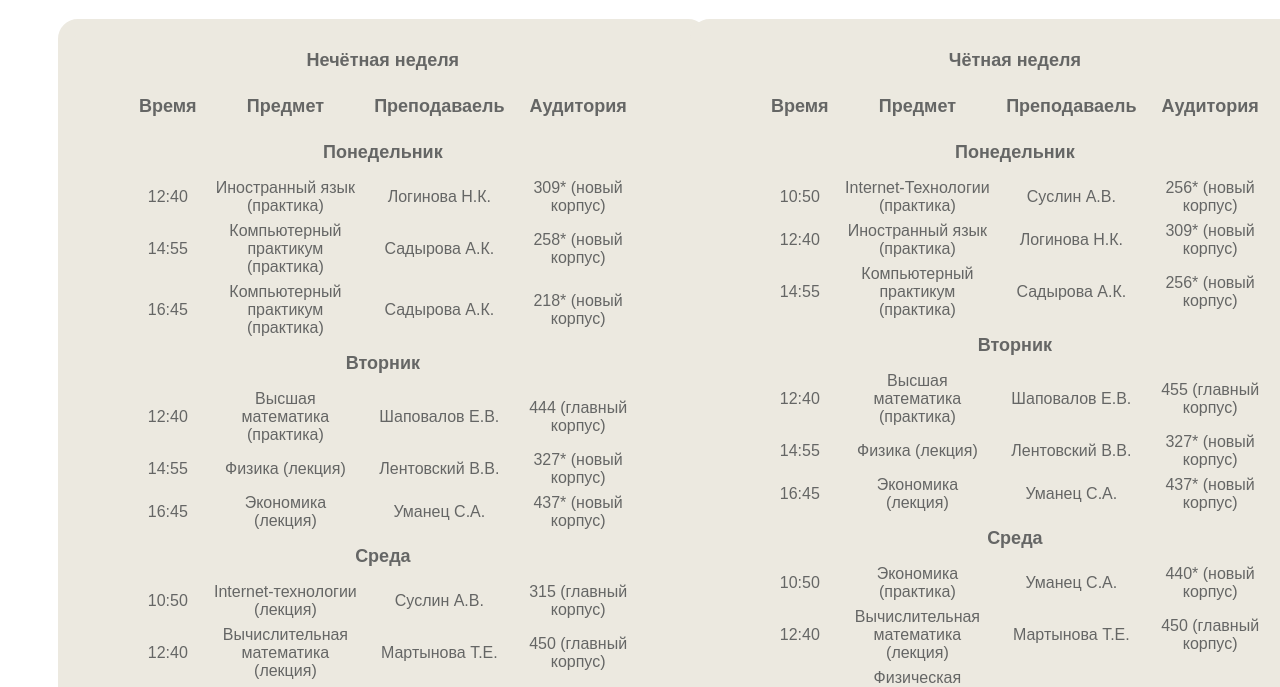
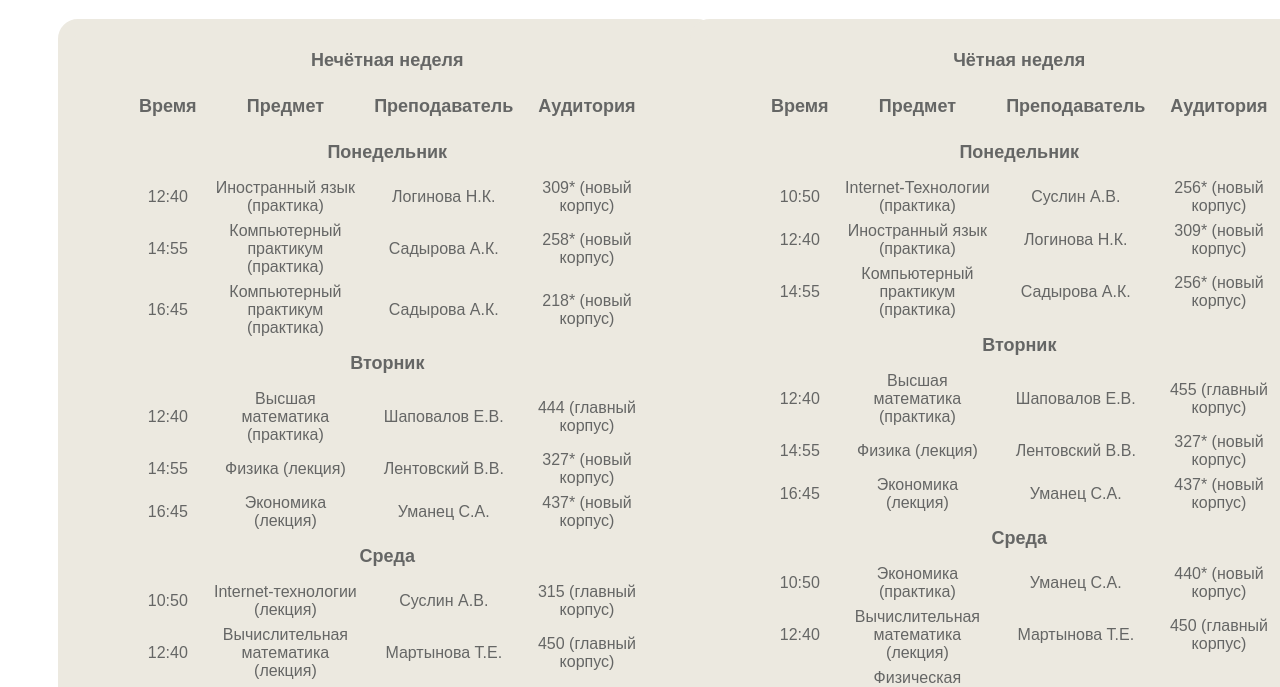
Before and after one commit to MakRus1/timetable_of_classes, a plain HTML site: page src/index.html in a window 1280 px wide. Shown: the part 61-748 px from the top of the page. Drawn offline with Linux system fonts and the light colour scheme.

Commit message:
editing...

```diff
--- a/src/index.html
+++ b/src/index.html
@@ -20,7 +20,7 @@
 				<tr>
 					<th>Время</th>
 					<th>Предмет</th>
-					<th>Преподаваель</th>
+					<th>Преподаватель</th>
 					<th>Аудитория</th>
 				</tr>
 				<tr>
@@ -139,7 +139,7 @@
 				<tr>
 					<th>Время</th>
 					<th>Предмет</th>
-					<th>Преподаваель</th>
+					<th>Преподаватель</th>
 					<th>Аудитория</th>
 				</tr>
 				<tr>
```
